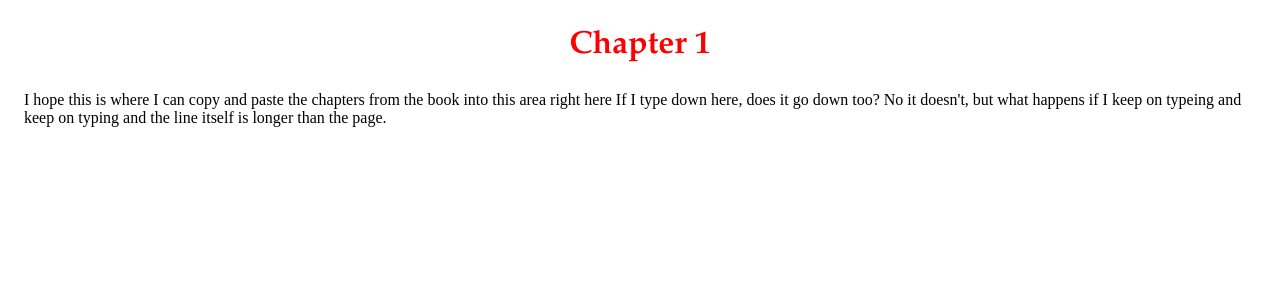
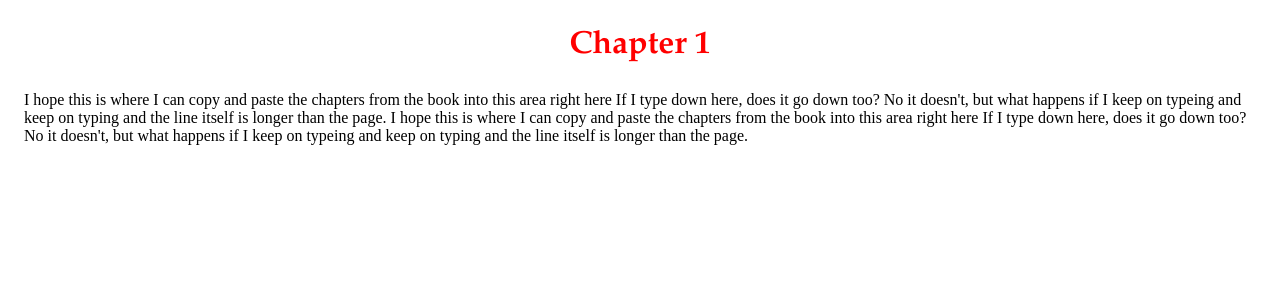
Before and after one commit to jaamen/jaamen.github.io, a Jekyll site: the page chapters.html, which Jekyll copies as it is, in a window 1280 px wide. Shown: the top 300 px of the page. Built offline with Jekyll 4.4.1, drawn with Linux system fonts in a browser that asks for light colours.

Commit message:
Update chapters.html

```diff
--- a/chapters.html
+++ b/chapters.html
@@ -5,6 +5,8 @@
 <h2> Chapter 1 </h2>
 <p> I hope this is where I can copy and paste the chapters from the book into this area right here
 If I type down here, does it go down too? No it doesn't, but what happens if I keep on typeing and keep on typing and the line
+itself is longer than the page. I hope this is where I can copy and paste the chapters from the book into this area right here
+If I type down here, does it go down too? No it doesn't, but what happens if I keep on typeing and keep on typing and the line
 itself is longer than the page.
 </p>
 </body>
```
